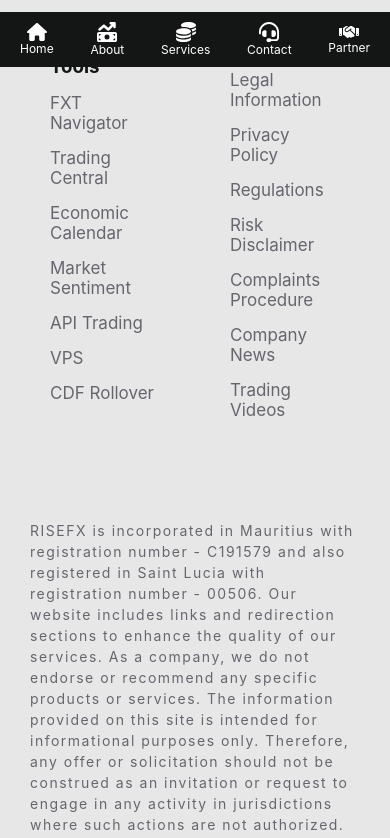
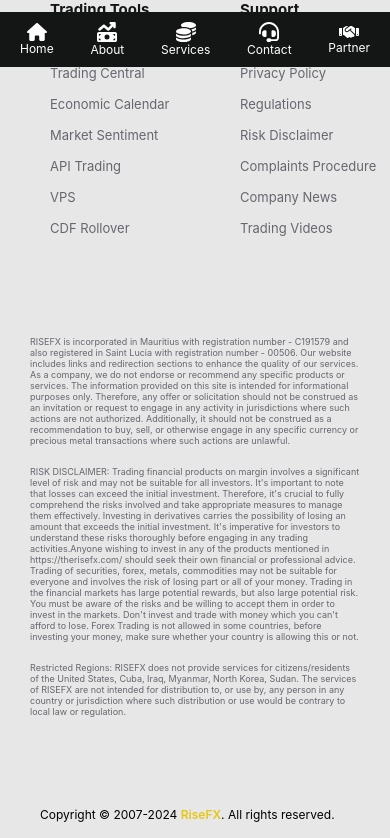
Before and after one commit to Abubakkar9087/risefx, a React (Create React App) app: page /About in a window 390 px wide. Shown: the part 777-1615 px from the top of the page. Built offline with nearby package versions, Linux system fonts and the light colour scheme.

Commit message:
changing font size on footer

```diff
--- a/src/components/Footer.css
+++ b/src/components/Footer.css
@@ -22,7 +22,7 @@
     .footer-child-2,
     .footer-child-3,
     .footer-child-4{
-        width: 150px;
+        width: 140px;
         min-height: 200px;
         display: flex;
         justify-content: start;
@@ -30,6 +30,7 @@
         flex-direction: column;
         padding: 20px;
         gap: 20px;
+        text-wrap: nowrap;
     }
     .footer-ul{
         width: 100%;
@@ -43,11 +44,12 @@
     }
     .ul-heading{
         color: var(--color-secondary);
+        font-size: 15px;
     }
     .footer-list{
         cursor: pointer;
         transition: all 0.3s ease-in-out;
-        font-size: 17px;
+        font-size: 13px;
         font-weight: 400;
         &:hover{
             color: var(--color-primary);
@@ -174,9 +176,11 @@
     }
 }
 .brand-para{
+    color: var(--color-gray);
     max-width: 300px;
 }
 .copyrights{
+    font-size: 14px;
     padding: 10px;
 }
 .footer-section-4{
@@ -232,3 +236,13 @@
         font-size: 10px;
     }
 }
+@media (max-width: 425px){
+    .footer-para{
+        font-size: 9px !important;
+        line-height: normal !important;
+        letter-spacing: normal !important;
+    }
+    .copyrights{
+        font-size: 12px;
+    }
+}
--- a/src/components/tradingaccount.css
+++ b/src/components/tradingaccount.css
@@ -36,6 +36,7 @@
         justify-content: center;
         align-items: center;
         text-wrap: nowrap;
+        margin-bottom: 20px;
     }
     .section-heading{
         color: var(--color-secondary);
```
